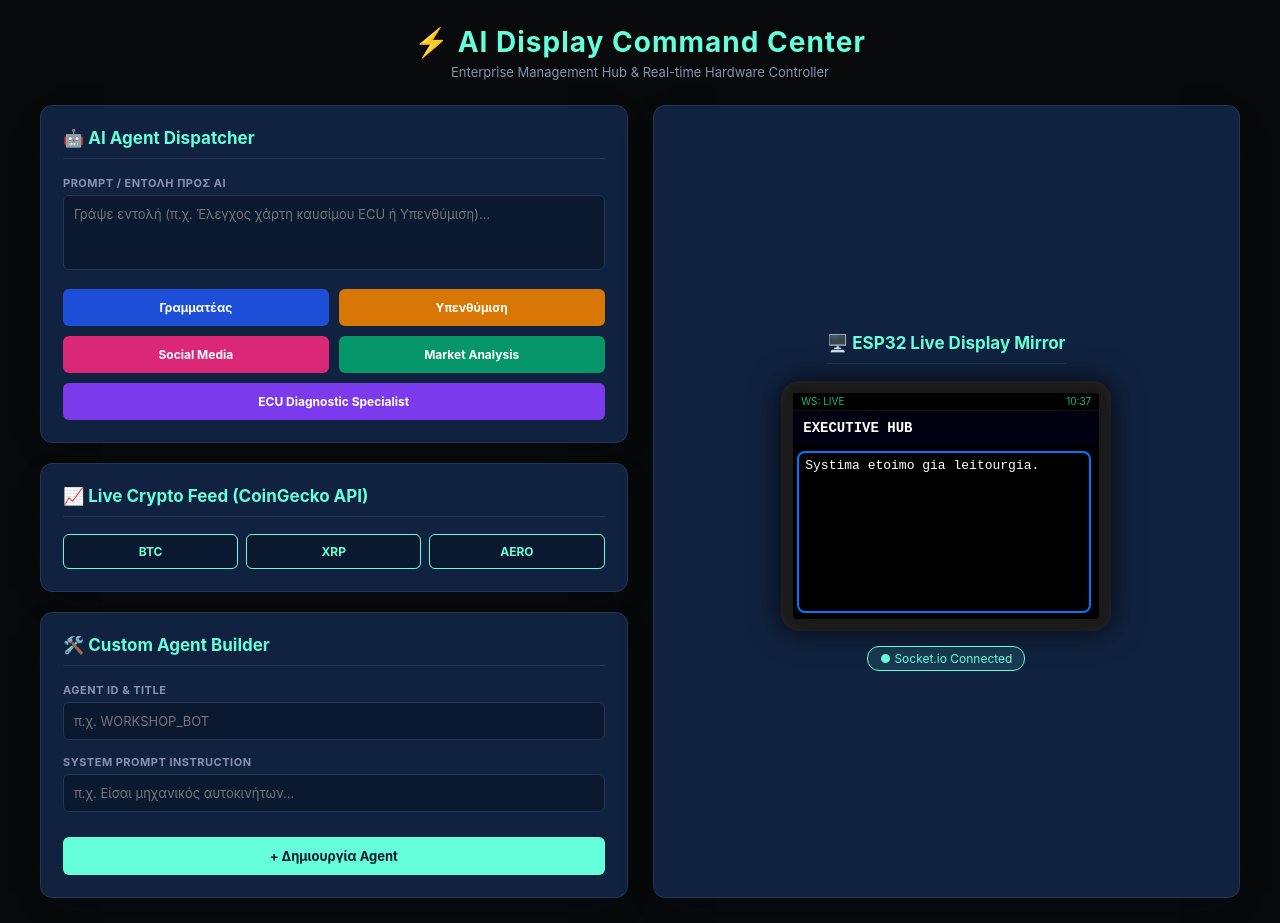
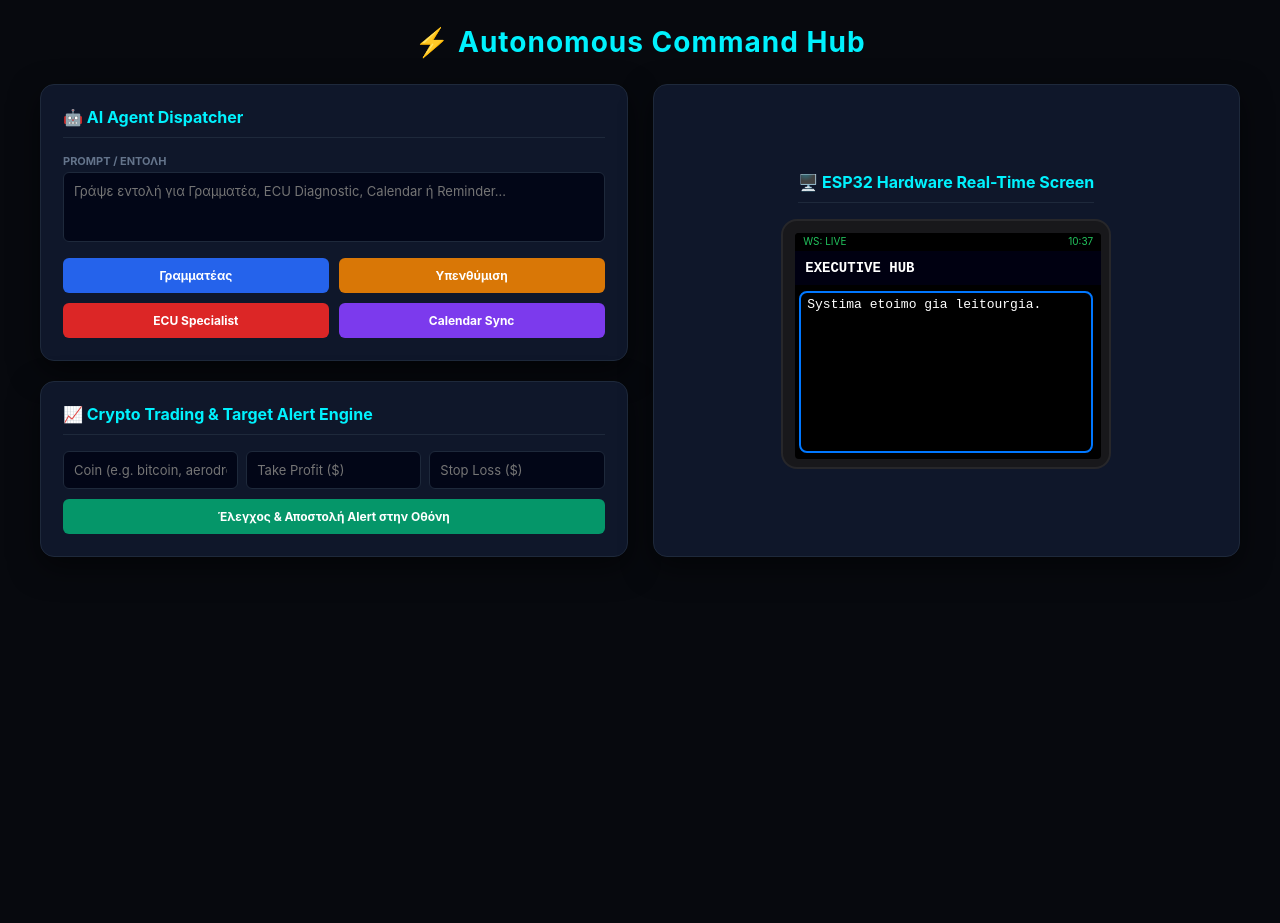
Before and after one commit to Kpavlo01/agent-server, a website: page public/index.html in a window 1280 px wide. After the commit the page ends 800 px from the top, so only its background shows below. Drawn offline with nearby package versions, Linux system fonts and the light colour scheme; no server answers.

Commit message:
Launch Enterprise 1000% Multi-Agent Command Hub

```diff
--- a/public/index.html
+++ b/public/index.html
@@ -3,111 +3,91 @@
 <head>
   <meta charset="UTF-8">
   <meta name="viewport" content="width=device-width, initial-scale=1.0">
-  <title>AI Display Command Center - Pro Edition</title>
+  <title>Autonomous Multi-Agent Command Center</title>
   <script src="/socket.io/socket.io.js"></script>
   <style>
     * { box-sizing: border-box; font-family: -apple-system, BlinkMacSystemFont, "Segoe UI", Roboto, sans-serif; }
-    body { background: #08090a; color: #d1d5db; margin: 0; padding: 25px; min-height: 100vh; }
+    body { background: #07090e; color: #d1d5db; margin: 0; padding: 25px; min-height: 100vh; }
 
     .top-header { text-align: center; margin-bottom: 25px; }
-    .top-header h1 { color: #64ffda; margin: 0; font-size: 28px; letter-spacing: 1px; }
-    .top-header p { color: #8892b0; margin-top: 5px; font-size: 13px; }
+    .top-header h1 { color: #00f2fe; margin: 0; font-size: 28px; letter-spacing: 1px; }
 
     .dashboard-grid { display: grid; grid-template-columns: 1fr 1fr; gap: 25px; max-width: 1200px; margin: 0 auto; }
     @media(max-width: 900px) { .dashboard-grid { grid-template-columns: 1fr; } }
 
-    .card { background: #112240; padding: 22px; border-radius: 12px; border: 1px solid #233554; box-shadow: 0 10px 30px -15px rgba(2,12,27,0.7); }
-    .card h3 { margin-top: 0; color: #64ffda; font-size: 17px; border-bottom: 1px solid #233554; padding-bottom: 10px; display: flex; justify-content: space-between; align-items: center; }
+    .card { background: #0f172a; padding: 22px; border-radius: 14px; border: 1px solid #1e293b; box-shadow: 0 10px 30px rgba(0,0,0,0.5); }
+    .card h3 { margin-top: 0; color: #00f2fe; font-size: 16px; border-bottom: 1px solid #1e293b; padding-bottom: 10px; }
 
-    .input-group { margin-bottom: 15px; }
-    label { font-size: 11px; color: #8892b0; display: block; margin-bottom: 5px; text-transform: uppercase; font-weight: bold; letter-spacing: 0.5px; }
-    input[type="text"], textarea, select { width: 100%; background: #0a192f; border: 1px solid #233554; color: #e6f1ff; border-radius: 6px; padding: 10px; font-size: 13px; outline: none; transition: border 0.2s; }
-    input[type="text"]:focus, textarea:focus { border-color: #64ffda; }
-    textarea { height: 75px; resize: none; }
+    .input-group { margin-bottom: 12px; }
+    label { font-size: 11px; color: #64748b; display: block; margin-bottom: 4px; text-transform: uppercase; font-weight: bold; }
+    input[type="text"], textarea { width: 100%; background: #020617; border: 1px solid #1e293b; color: #f8fafc; border-radius: 6px; padding: 10px; font-size: 13px; outline: none; }
+    textarea { height: 70px; resize: none; }
 
-    .btn-grid { display: grid; grid-template-columns: 1fr 1fr; gap: 10px; }
-    button { color: #fff; border: none; padding: 11px; border-radius: 6px; cursor: pointer; font-weight: bold; font-size: 12px; transition: all 0.2s; }
-    button:hover { filter: brightness(1.15); transform: translateY(-1px); }
-    button:active { transform: translateY(0); }
+    .btn-grid { display: grid; grid-template-columns: 1fr 1fr; gap: 10px; margin-top: 10px; }
+    button { color: #fff; border: none; padding: 10px; border-radius: 6px; cursor: pointer; font-weight: bold; font-size: 12px; transition: transform 0.1s; }
+    button:active { transform: scale(0.97); }
 
-    .btn-sec { background: #1d4ed8; }
+    .btn-sec { background: #2563eb; }
     .btn-rem { background: #d97706; }
-    .btn-soc { background: #db2777; }
     .btn-cry { background: #059669; }
-    .btn-diag { background: #7c3aed; }
-    .btn-create { background: #64ffda; color: #0a192f; width: 100%; margin-top: 10px; font-size: 13px; }
+    .btn-ecu { background: #dc2626; }
+    .btn-cal { background: #7c3aed; }
 
-    .crypto-flex { display: flex; gap: 8px; margin-top: 10px; }
-    .crypto-btn { flex: 1; background: #0a192f; border: 1px solid #64ffda; color: #64ffda; padding: 9px; border-radius: 6px; font-weight: bold; cursor: pointer; }
+    /* Crypto Alert Inputs */
+    .crypto-alert-grid { display: grid; grid-template-columns: 1fr 1fr 1fr; gap: 8px; margin-top: 10px; }
 
-    /* TFT Hardware Simulator */
+    /* TFT Simulator */
     .simulator-wrapper { display: flex; flex-direction: column; align-items: center; justify-content: center; }
-    .tft-bezel { width: 330px; height: 250px; background: #1a1a1a; border-radius: 18px; padding: 12px; box-shadow: 0 0 30px rgba(0,0,0,0.8), inset 0 0 10px rgba(255,255,255,0.05); }
+    .tft-bezel { width: 330px; height: 250px; background: #18181b; border-radius: 16px; padding: 12px; border: 2px solid #27272a; }
     .tft-screen { width: 306px; height: 226px; background: #000; position: relative; overflow: hidden; border-radius: 4px; }
-    .tft-topbar { width: 100%; height: 18px; background: #000; color: #10b981; display: flex; justify-content: space-between; padding: 2px 8px; font-size: 10px; font-family: monospace; border-bottom: 1px solid #111; }
+    .tft-topbar { width: 100%; height: 18px; background: #000; color: #22c55e; display: flex; justify-content: space-between; padding: 2px 8px; font-size: 10px; font-family: monospace; }
     .tft-header { width: 100%; height: 34px; background: #001F; color: #fff; display: flex; align-items: center; padding-left: 10px; font-weight: bold; font-family: monospace; font-size: 14px; }
     .tft-border { position: absolute; top: 58px; left: 4px; width: 294px; height: 162px; border: 2px solid #07FF; border-radius: 8px; pointer-events: none; }
-    .tft-content { padding: 12px; color: #fff; font-family: monospace; font-size: 13px; word-break: break-word; line-height: 1.4; }
-
-    #status-badge { margin-top: 15px; font-size: 12px; padding: 4px 12px; border-radius: 12px; background: rgba(100,255,218,0.1); color: #64ffda; border: 1px solid #64ffda; }
+    .tft-content { padding: 12px; color: #fff; font-family: monospace; font-size: 13px; word-break: break-word; white-space: pre-line; }
   </style>
 </head>
 <body>
 
 <div class="top-header">
-  <h1>⚡ AI Display Command Center</h1>
-  <p>Enterprise Management Hub & Real-time Hardware Controller</p>
+  <h1>⚡ Autonomous Command Hub</h1>
 </div>
 
 <div class="dashboard-grid">
 
-  <!-- Left Panel: Agents & Custom Builder -->
   <div style="display: flex; flex-direction: column; gap: 20px;">
 
+    <!-- AI Dispatcher -->
     <div class="card">
       <h3>🤖 AI Agent Dispatcher</h3>
       <div class="input-group">
-        <label>Prompt / Εντολή προς AI</label>
-        <textarea id="prompt" placeholder="Γράψε εντολή (π.χ. Έλεγχος χάρτη καυσίμου ECU ή Υπενθύμιση)..."></textarea>
+        <label>Prompt / Εντολή</label>
+        <textarea id="prompt" placeholder="Γράψε εντολή για Γραμματέα, ECU Diagnostic, Calendar ή Reminder..."></textarea>
       </div>
 
       <div class="btn-grid">
         <button class="btn-sec" onclick="setAgent('SECRETARY')">Γραμματέας</button>
         <button class="btn-rem" onclick="setAgent('REMINDER')">Υπενθύμιση</button>
-        <button class="btn-soc" onclick="setAgent('SOCIAL')">Social Media</button>
-        <button class="btn-cry" onclick="setAgent('CRYPTO')">Market Analysis</button>
-        <button class="btn-diag" style="grid-column: span 2" onclick="setAgent('DIAGNOSTIC')">ECU Diagnostic Specialist</button>
+        <button class="btn-ecu" onclick="setAgent('ECU_DIAG')">ECU Specialist</button>
+        <button class="btn-cal" onclick="setAgent('CALENDAR')">Calendar Sync</button>
       </div>
     </div>
 
+    <!-- Crypto Target Alerts -->
     <div class="card">
-      <h3>📈 Live Crypto Feed (CoinGecko API)</h3>
-      <div class="crypto-flex">
-        <button class="crypto-btn" onclick="sendLiveCrypto('bitcoin')">BTC</button>
-        <button class="crypto-btn" onclick="sendLiveCrypto('ripple')">XRP</button>
-        <button class="crypto-btn" onclick="sendLiveCrypto('aerodrome-finance')">AERO</button>
+      <h3>📈 Crypto Trading & Target Alert Engine</h3>
+      <div class="crypto-alert-grid">
+        <input type="text" id="coin-id" placeholder="Coin (e.g. bitcoin, aerodrome-finance, ripple)">
+        <input type="text" id="tp-price" placeholder="Take Profit ($)">
+        <input type="text" id="sl-price" placeholder="Stop Loss ($)">
       </div>
-    </div>
-
-    <div class="card">
-      <h3>🛠️ Custom Agent Builder</h3>
-      <div class="input-group">
-        <label>Agent ID & Title</label>
-        <input type="text" id="cust-title" placeholder="π.χ. WORKSHOP_BOT">
-      </div>
-      <div class="input-group">
-        <label>System Prompt Instruction</label>
-        <input type="text" id="cust-prompt" placeholder="π.χ. Είσαι μηχανικός αυτοκινήτων...">
-      </div>
-      <button class="btn-create" onclick="createCustomAgent()">+ Δημιουργία Agent</button>
+      <button class="btn-cry" style="width: 100%; margin-top: 10px;" onclick="checkCryptoAlert()">Έλεγχος & Αποστολή Alert στην Οθόνη</button>
     </div>
 
   </div>
 
-  <!-- Right Panel: Hardware Simulator -->
+  <!-- Hardware Simulator -->
   <div class="card simulator-wrapper">
-    <h3>🖥️ ESP32 Live Display Mirror</h3>
-
+    <h3>🖥️ ESP32 Hardware Real-Time Screen</h3>
     <div class="tft-bezel">
       <div class="tft-screen">
         <div class="tft-topbar">
@@ -119,8 +99,6 @@
         <div id="sim-message" class="tft-content">Systima etoimo gia leitourgia.</div>
       </div>
     </div>
-
-    <div id="status-badge">● Socket.io Connected</div>
   </div>
 
 </div>
@@ -154,40 +132,23 @@
 
   async function setAgent(type) {
     const prompt = document.getElementById('prompt').value;
-    try {
     await fetch('/api/agent/switch', {
       method: 'POST',
       headers: { 'Content-Type': 'application/json' },
       body: JSON.stringify({ type, prompt, token: 'DEV_001' })
     });
-    } catch (e) {
-      alert("Σφάλμα επικοινωνίας με τον server.");
-    }
   }
 
-  async function sendLiveCrypto(coin) {
-    try {
-      await fetch(`/api/crypto/live?coin=${coin}`);
-    } catch(e) {
-      alert("Σφάλμα κατά την ανάκτηση τιμής crypto.");
-    }
-  }
+  async function checkCryptoAlert() {
+    const coin = document.getElementById('coin-id').value || 'bitcoin';
+    const tp = document.getElementById('tp-price').value;
+    const sl = document.getElementById('sl-price').value;
 
-  async function createCustomAgent() {
-    const title = document.getElementById('cust-title').value;
-    const prompt = document.getElementById('cust-prompt').value;
-    if(!title) return alert("Συμπλήρωσε τίτλο!");
-
-    try {
-      await fetch('/api/agent/create', {
+    await fetch('/api/crypto/alert-check', {
       method: 'POST',
       headers: { 'Content-Type': 'application/json' },
-        body: JSON.stringify({ id: title, title, prompt })
+      body: JSON.stringify({ coin, tp, sl })
     });
-      alert(`Ο Agent '${title}' δημιουργήθηκε επιτυχώς!`);
-    } catch(e) {
-      alert("Σφάλμα δημιουργίας Agent.");
-    }
   }
 </script>
 
```
Also changed, not shown: server.js (+62 -50 lines). Lines whose indentation alone changed are shown as unchanged.
